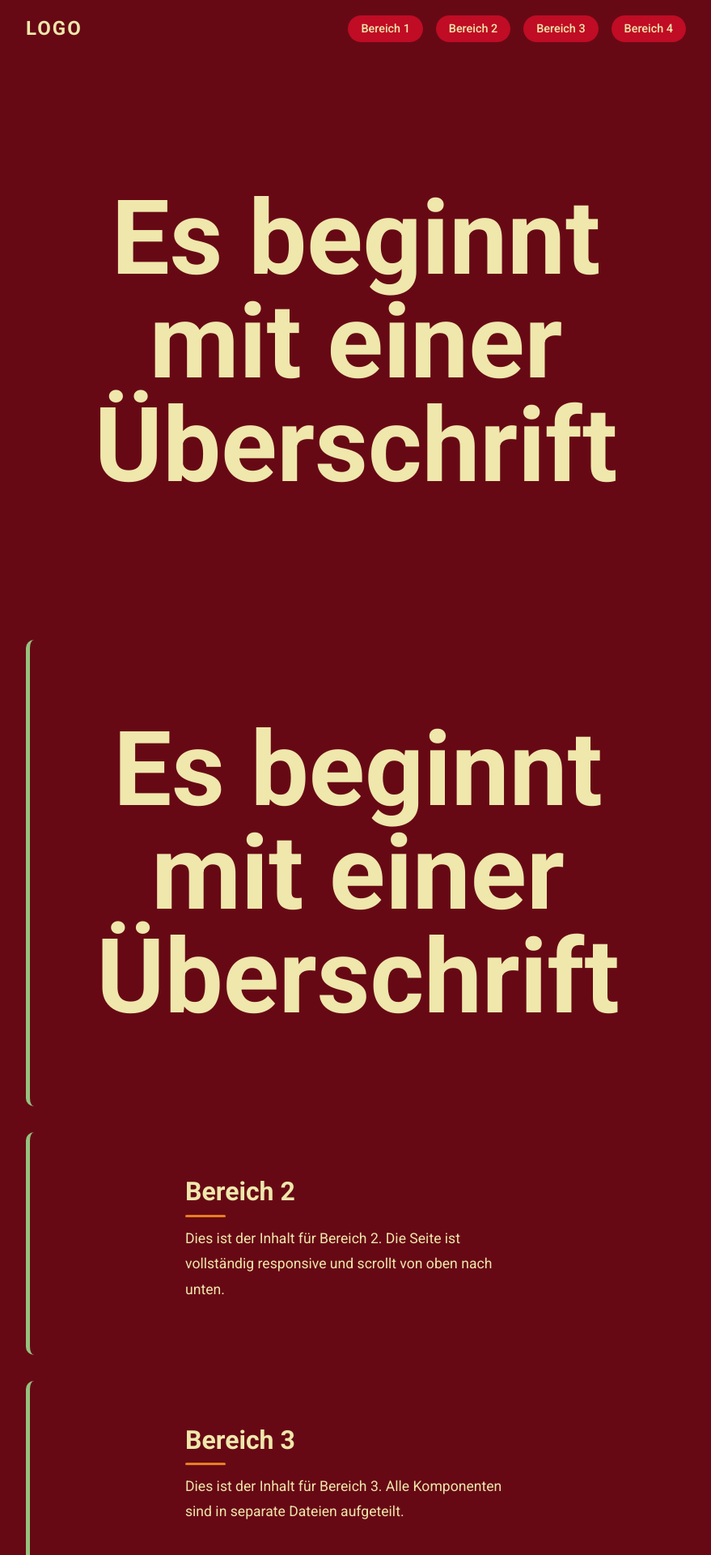
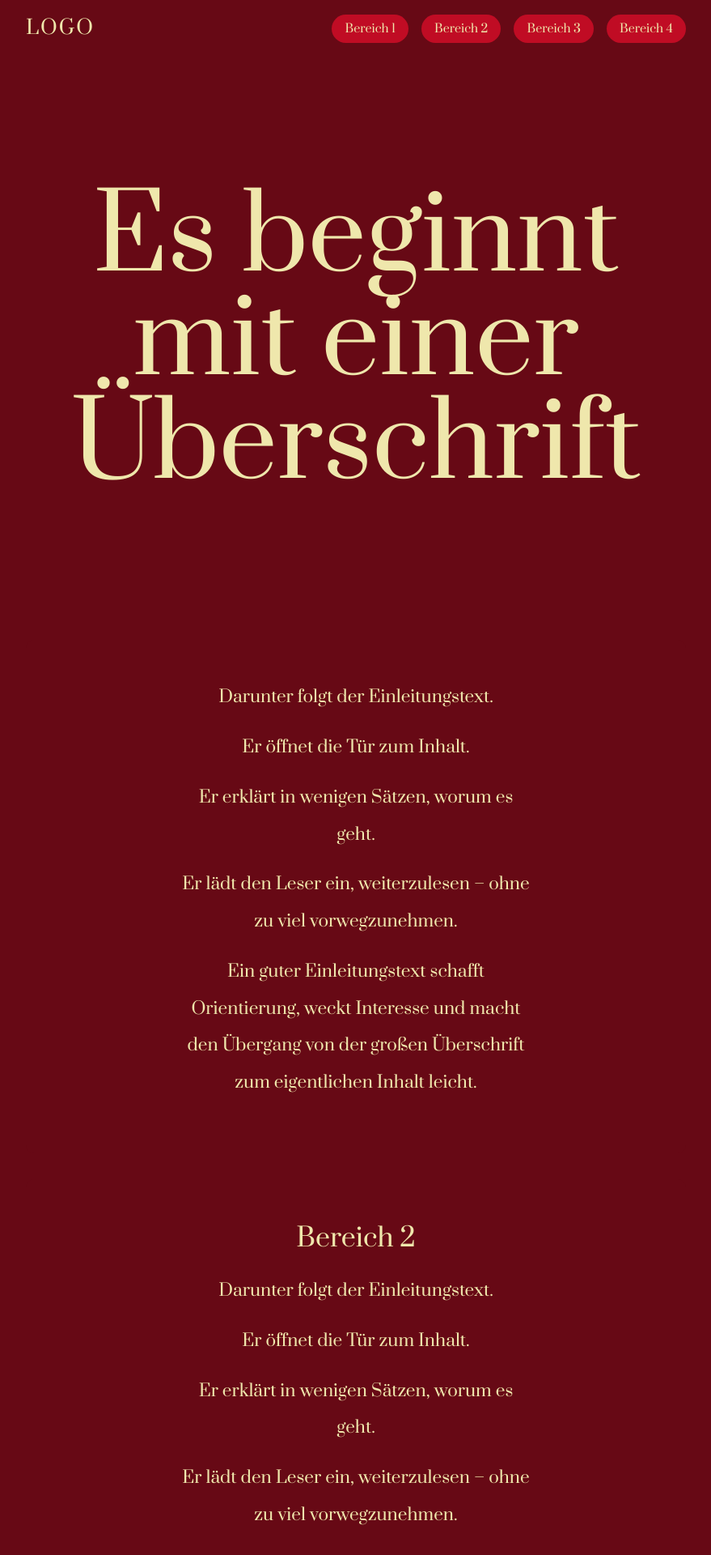
Before and after one commit to Grafikmartin/story, a React (Vite) app: page / in a window 1280 px wide. Shown: the top 1920 px of the page at 81% size, without its empty margins (200-1079 px from the left). Built offline with nearby package versions, Linux system fonts and the light colour scheme; the HTML template or start-up script is replaced by a standard one.

Commit message:
Prata-Font implementiert, Zeilenabstand vergrößert, Bereich 1 Überschrift entfernt

```diff
--- a/index.html
+++ b/index.html
@@ -6,7 +6,7 @@
     <meta name="viewport" content="width=device-width, initial-scale=1.0" />
     <link rel="preconnect" href="https://fonts.googleapis.com">
     <link rel="preconnect" href="https://fonts.gstatic.com" crossorigin>
-    <link href="https://fonts.googleapis.com/css2?family=Roboto:wght@300;400;500;700&display=swap" rel="stylesheet">
+    <link href="https://fonts.googleapis.com/css2?family=Prata&family=Roboto:wght@300;400;500;700&display=swap" rel="stylesheet">
     <title>Story Website</title>
   </head>
   <body>
--- a/src/App.css
+++ b/src/App.css
@@ -14,7 +14,7 @@
 }
 
 body {
-  font-family: 'Roboto', sans-serif;
+  font-family: 'Prata', serif;
   line-height: 1.6;
   color: #EFE7AC; /* Hellgrün für Text */
   background-color: #670915; /* Dunkelrot als Hintergrund */
@@ -35,7 +35,7 @@ html {
 
 /* Globale Button-Styles */
 button {
-  font-family: 'Roboto', sans-serif;
+  font-family: 'Prata', serif;
   cursor: pointer;
   border: none;
   outline: none;
--- a/src/components/AnimatedTitle.css
+++ b/src/components/AnimatedTitle.css
@@ -12,25 +12,25 @@
 }
 
 .title-line {
-  font-family: 'Roboto', sans-serif;
-  font-weight: 700;
+  font-family: 'Prata', serif;
+  font-weight: 400;
   font-size: 8rem;
   color: var(--light-green);
   line-height: 1;
   margin: 0;
   opacity: 0;
   transform: translateX(-120vw);
-  animation: slideInFromLeft 0.8s ease-out forwards;
+  animation: slideInFromLeft 2.5s cubic-bezier(0.25, 0.1, 0.25, 1) forwards;
 }
 
 .title-line.line-2 {
-  animation-delay: 0.5s;
+  animation-delay: 1.2s;
   transform: translateX(120vw);
   animation-name: slideInFromRight;
 }
 
 .title-line.line-3 {
-  animation-delay: 1s;
+  animation-delay: 2.4s;
   transform: translateX(-120vw);
   animation-name: slideInFromLeft;
 }
@@ -39,6 +39,10 @@
   0% {
     opacity: 0;
     transform: translateX(-120vw);
+  }
+  70% {
+    opacity: 1;
+    transform: translateX(8vw);
   }
   100% {
     opacity: 1;
@@ -50,6 +54,10 @@
   0% {
     opacity: 0;
     transform: translateX(120vw);
+  }
+  70% {
+    opacity: 1;
+    transform: translateX(-8vw);
   }
   100% {
     opacity: 1;
--- a/src/components/Header.css
+++ b/src/components/Header.css
@@ -17,8 +17,8 @@
 }
 
 .logo {
-  font-family: 'Roboto', sans-serif;
-  font-weight: 700;
+  font-family: 'Prata', serif;
+  font-weight: 400;
   font-size: 1.5rem;
   letter-spacing: 2px;
 }
@@ -33,8 +33,8 @@
   border: none;
   color: #EFE7AC; /* Hellgrün */
   padding: 0.5rem 1rem;
-  font-family: 'Roboto', sans-serif;
-  font-weight: 500;
+  font-family: 'Prata', serif;
+  font-weight: 400;
   font-size: 0.9rem;
   cursor: pointer;
   transition: all 0.3s ease;
--- a/src/components/MainContent.css
+++ b/src/components/MainContent.css
@@ -27,7 +27,6 @@
   padding: 3rem 15vw;
   margin-bottom: 2rem;
   border-radius: 10px;
-  border-left: 5px solid var(--green);
   transition: transform 0.3s ease;
 }
 
@@ -39,27 +38,19 @@
 .content-section h2 {
   color: var(--light-green);
   font-size: 2rem;
-  font-weight: 600;
+  font-weight: 400;
   margin-bottom: 1rem;
   position: relative;
+  text-align: center;
 }
 
-.content-section h2::after {
-  content: '';
-  position: absolute;
-  bottom: -5px;
-  left: 0;
-  width: 50px;
-  height: 3px;
-  background: var(--orange);
-  border-radius: 2px;
-}
 
 .content-section p {
   color: var(--light-green);
-  font-size: 1.1rem;
-  line-height: 1.8;
+  font-size: 1.3rem;
+  line-height: 2.2;
   margin-bottom: 1rem;
+  text-align: center;
 }
 
 /* Responsive Design */
--- a/src/components/MainContent.tsx
+++ b/src/components/MainContent.tsx
@@ -11,12 +11,20 @@ const MainContent: React.FC = () => {
       <div className="container">
 
         <section className="content-section" id="bereich-1">
-          <AnimatedTitle />
+          <p>Darunter folgt der Einleitungstext.</p>
+          <p>Er öffnet die Tür zum Inhalt.</p>
+          <p>Er erklärt in wenigen Sätzen, worum es geht.</p>
+          <p>Er lädt den Leser ein, weiterzulesen – ohne zu viel vorwegzunehmen.</p>
+          <p>Ein guter Einleitungstext schafft Orientierung, weckt Interesse und macht den Übergang von der großen Überschrift zum eigentlichen Inhalt leicht.</p>
         </section>
 
         <section className="content-section" id="bereich-2">
           <h2>Bereich 2</h2>
-          <p>Dies ist der Inhalt für Bereich 2. Die Seite ist vollständig responsive und scrollt von oben nach unten.</p>
+          <p>Darunter folgt der Einleitungstext.</p>
+          <p>Er öffnet die Tür zum Inhalt.</p>
+          <p>Er erklärt in wenigen Sätzen, worum es geht.</p>
+          <p>Er lädt den Leser ein, weiterzulesen – ohne zu viel vorwegzunehmen.</p>
+          <p>Ein guter Einleitungstext schafft Orientierung, weckt Interesse und macht den Übergang von der großen Überschrift zum eigentlichen Inhalt leicht.</p>
         </section>
 
         <section className="content-section" id="bereich-3">
```
